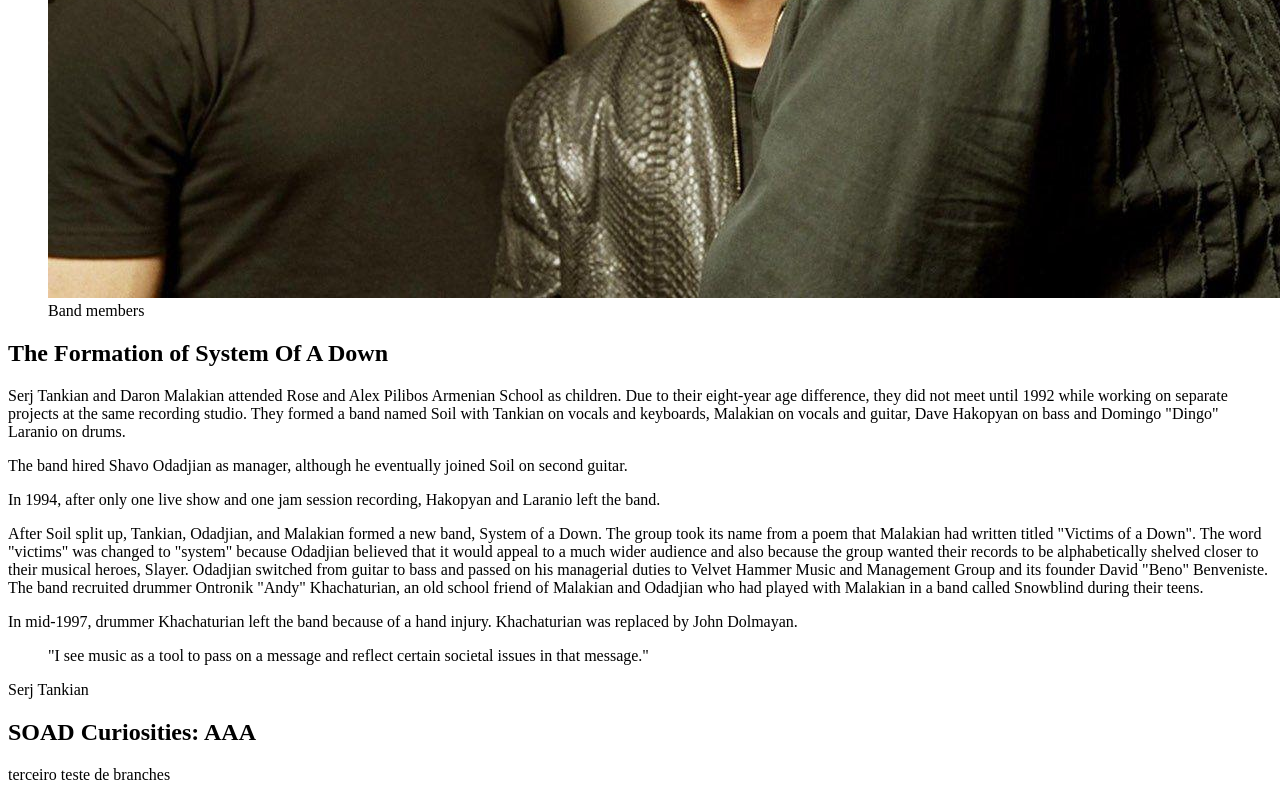
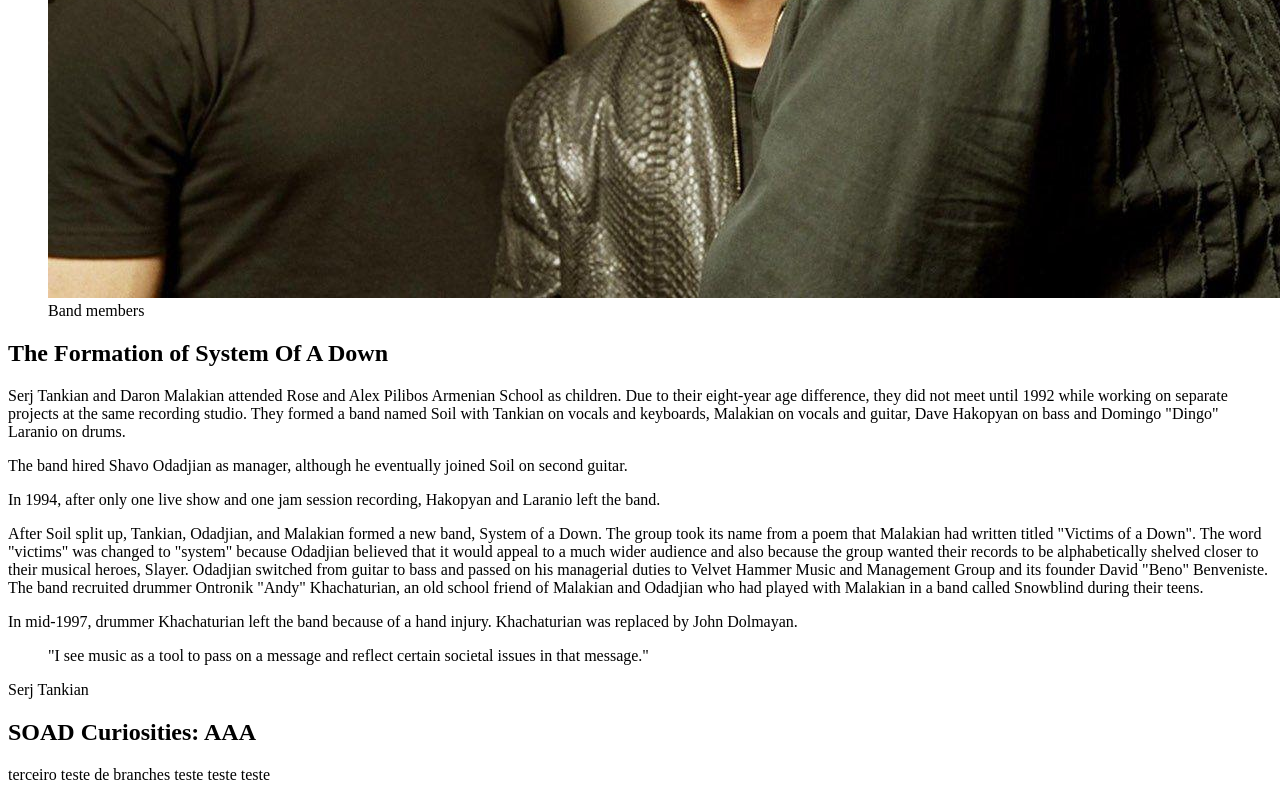
Before and after one commit to eric-mmelo/soad-tribute, a plain HTML site: page index.html in a window 1280 px wide. Shown: the part 896-1696 px from the top of the page. Drawn offline with Linux system fonts and the light colour scheme.

Commit message:
Testando

```diff
--- a/index.html
+++ b/index.html
@@ -79,6 +79,6 @@
       <div class="curiosities-container">
         <h2>SOAD Curiosities: AAA</h2>
       </div>
-      <p>terceiro teste de branches</p>
+      <p>terceiro teste de branches teste teste teste</p>
   </body>
 </html>
```
